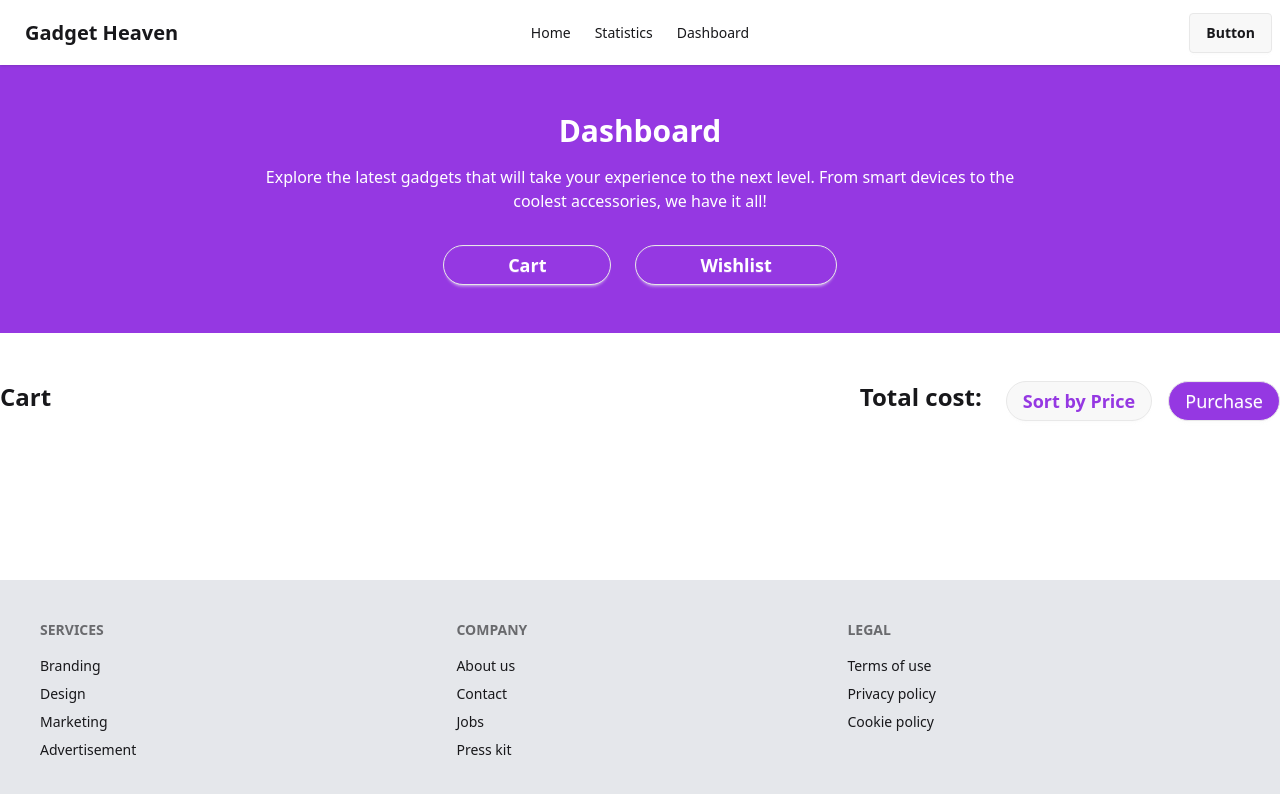
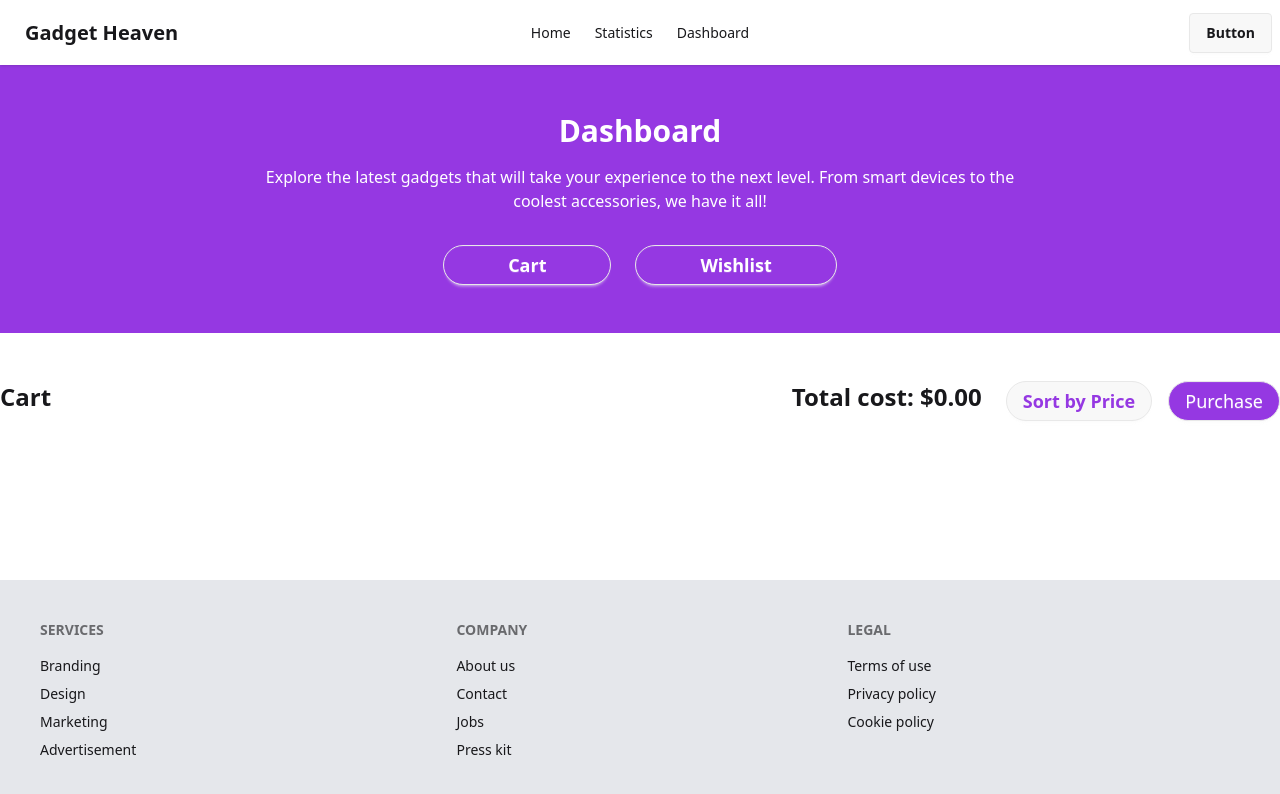
Before and after one commit to masudulalam/RB9A8, a React (Vite) app: page /dashboard in a window 1280 px wide. Shown: the top 794 px of the page. Built offline with nearby package versions, Linux system fonts and the light colour scheme.

Commit message:
added total cost functionality in cart page

```diff
--- a/public/categories.json
+++ b/public/categories.json
@@ -1,30 +1,27 @@
 [
+
     {
         "id": 1,
-        "category": "All Product"
+        "category": "Laptops"
     },
     {
         "id": 2,
-        "category": "Laptops"
+        "category": "Phones"
     },
     {
         "id": 3,
-        "category": "Phones"
+        "category": "Accessories"
     },
     {
         "id": 4,
-        "category": "Accessories"
+        "category": "Smart Watches"
     },
     {
         "id": 5,
-        "category": "Smart Watches"
+        "category": "MacBook"
     },
     {
         "id": 6,
-        "category": "MacBook"
-    },
-    {
-        "id": 7,
         "category": "Iphone"
     }
 ]
--- a/src/components/dashboard/Dashboard.jsx
+++ b/src/components/dashboard/Dashboard.jsx
@@ -7,7 +7,6 @@ const Dashboard = () => {
     return (
         <div>
             <BannerDashboard />
-            <TotalCost />
             <DashboardCard />
         </div>
     );
--- a/src/components/dashboardCard/DashboardCard.jsx
+++ b/src/components/dashboardCard/DashboardCard.jsx
@@ -1,6 +1,7 @@
 import { useEffect, useState } from "react";
 import { getAllCart } from "../../utilities";
 import Card from "../card/Card";
+import TotalCost from "../totalCost/TotalCost";
 
 
 
@@ -15,6 +16,7 @@ const DashboardCard = () => {
 
   return (
     <div>
+        <TotalCost gadgets={gadgets} />
         {
             gadgets.map(gadget => <Card key={gadget.product_id} gadget={gadget} />)
         }
--- /dev/null
+++ b/src/components/headig2/Heading2.jsx
@@ -0,0 +1,13 @@
+
+
+const Heading2 = () => {
+    return (
+        <div>
+            <h2 className="text-4xl font-bold mt-[490px] text-center">
+                Explore Cutting-Edge Gadgets
+            </h2>
+        </div>
+    );
+};
+
+export default Heading2;
--- a/src/components/home/Home.jsx
+++ b/src/components/home/Home.jsx
@@ -1,6 +1,7 @@
 import { Outlet, useLoaderData } from "react-router-dom";
 import Banner from "../banner/Banner";
 import CategoriesSidebar from "../categoriesSidebar/CategoriesSidebar";
+import Heading2 from "../headig2/Heading2";
 
 const Home = () => {
   const categories = useLoaderData();
@@ -9,10 +10,13 @@ const Home = () => {
     <div className="mb-96">
       {/* Banner */}
       <Banner />
+      <Heading2 />
       <div className="flex gap-6 mt-[490px]">
         {/* CategoriesSidebar */}
         <div className="flex  gap-6">
-          <div><CategoriesSidebar categories={categories} /></div>
+          <div>
+            <CategoriesSidebar categories={categories} />
+          </div>
         </div>
         <Outlet />
       </div>
--- a/src/components/totalCost/TotalCost.jsx
+++ b/src/components/totalCost/TotalCost.jsx
@@ -1,13 +1,14 @@
 
 
-const TotalCost = () => {
+const TotalCost = ({ gadgets }) => {
+    const totalPrice = gadgets.reduce((sum, gadget) => sum + gadget.price, 0);
     return (
         <div className="flex justify-between mb-8">
             <div>
                 <h4 className="text-2xl font-bold">Cart</h4>
             </div>
             <div className="flex gap-6">
-                <h4 className="text-2xl font-bold">Total cost:{}</h4>
+                <h4 className="text-2xl font-bold">Total cost: ${totalPrice.toFixed(2)}</h4>
                 <div>
                     <button className="btn text-lg font-semibold text-[#9538E2] rounded-3xl mr-4">Sort by Price</button>
                     <button className="btn text-lg font-medium rounded-3xl bg-[#9538E2] text-white">Purchase</button>
```
